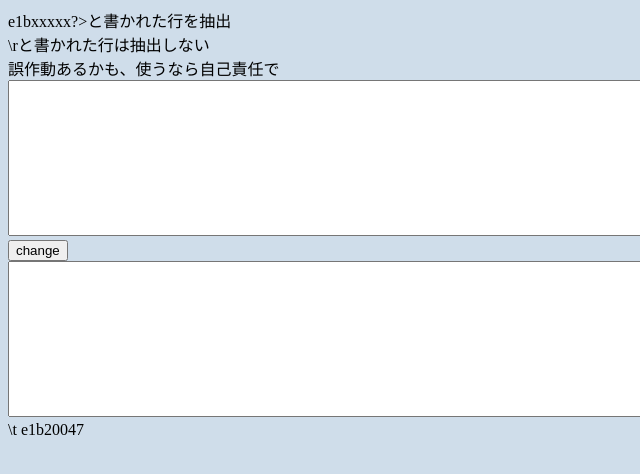
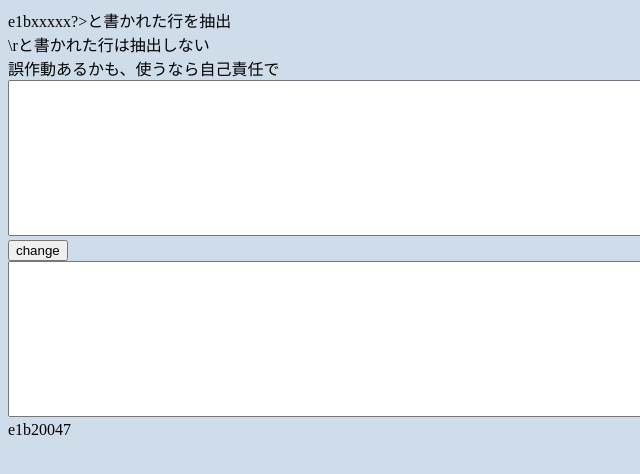
Before and after one commit to e1b20047/html, a plain HTML site: page dbs_c/enter.html in a window 1280 px wide. Shown: the full height of the page, 0-640 px from the left. Drawn offline with Linux system fonts and the light colour scheme.

Commit message:
Update enter.html

```diff
--- a/dbs_c/enter.html
+++ b/dbs_c/enter.html
@@ -24,6 +24,6 @@ e1bxxxxx?>と書かれた行を抽出<br>
 </label>
 <br>
 <script type="text/javascript" src="./enter.js"></script>
-\t
+
 e1b20047
 </body>
```
